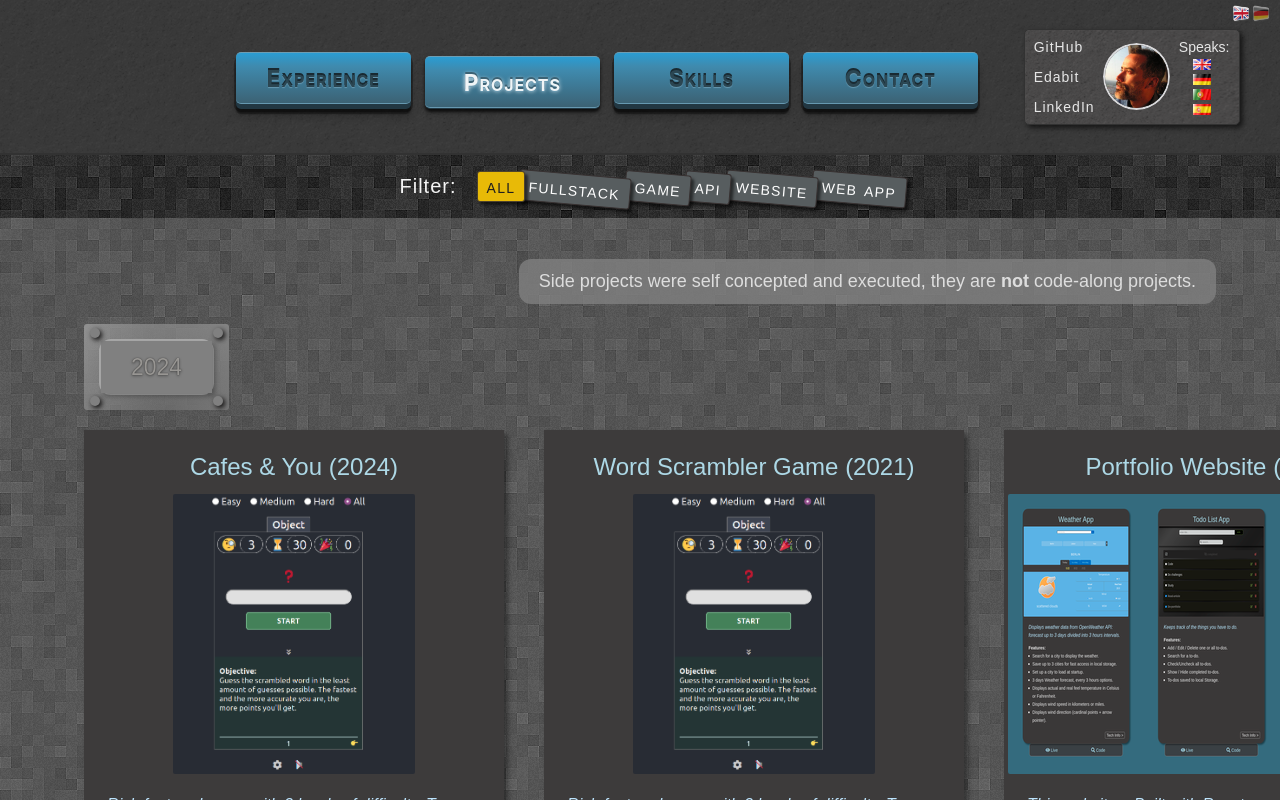
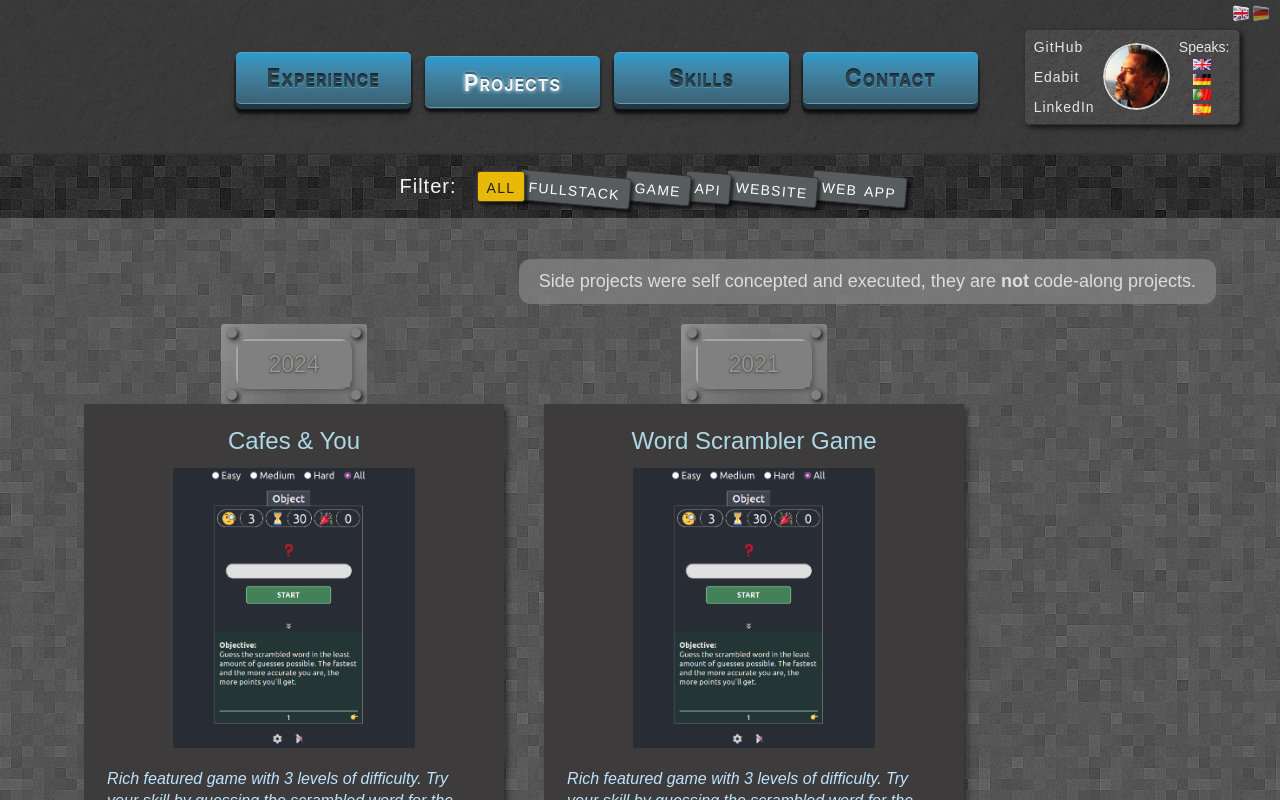
Before and after one commit to hugCarvalho/portfolio, a React (Create React App) app: page /#/projects in a window 1280 px wide. Shown: the top 800 px of the page. Built offline with nearby package versions, Linux system fonts and the light colour scheme.

Commit message:
refctor to use datum individually

```diff
--- a/src/Pages/Projects/RenderProjects.js
+++ b/src/Pages/Projects/RenderProjects.js
@@ -1,8 +1,9 @@
 import React, { useEffect, useState } from "react";
 import styled from "styled-components";
 import { LanguageContext } from "../../App";
+import { DatumPlaque } from "../../components/DatumPlaque";
 import { IsActiveContext } from "../../components/Header/NavButtons/RenderNavButtons";
-import { PROJECT_FILTERS, projectsData } from "./data/projectsData";
+import { PROJECT_FILTERS, PROJECTS_DATA_STRUCTURE } from "./data/projectsData";
 import FilterBar from "./FilterBy/FilterBy";
 import ProjectCard from "./ProjectCard/ProjectCard";
 import "./RenderProjects.scss";
@@ -10,8 +11,8 @@ import "./RenderProjects.scss";
 const ProjectsContainer = styled.section`
   display: flex;
   flex-direction: row;
-  background: "orange";
   width: 100%;
+  flex-wrap: wrap;
 `
 const ProjectsHeading = styled.p`
   color: white;
@@ -26,47 +27,6 @@ const DialogText = styled(ProjectsHeading)`
   align-self: flex-end;
   margin: 0 0 20px 20px;
   opacity: .8;
-`
-const DatumPlaque = styled(ProjectsHeading)`
-  background: linear-gradient(217deg, rgb(132 132 132), rgba(255, 0, 0, 0) 70.71%), linear-gradient(127deg, rgb(152 152 152 / 93%), rgba(0, 255, 0, 0) 70.71%), linear-gradient(336deg, rgb(110 110 110), rgba(0, 0, 255, 0) 82.71%);
-  /* background: linear-gradient(#676464, #827d7d); */
-  padding: 15px;
-  width: fit-content;
-  border-radius: 3px;
-  position: relative;
-`
-const Nail = styled.span`
-  position: absolute;
-  background: gray;
-  width: 10px;
-  height: 10px;
-  border-radius: 100%;
-  box-shadow: 2px 2px 5px 0px rgb(14, 13, 13);
-`
-const Nail1 = styled(Nail)`
-  left: 4%;
-  top: 5%;
-`
-const Nail2 = styled(Nail)`
-  right: 4%;
-  top: 5%;
-`
-const Nail3 = styled(Nail)`
-  right: 4%;
-  bottom: 5%;
-`
-const Nail4 = styled(Nail)`
-  left: 4%;
-  bottom: 5%;
-`
-const Engraved = styled.div`
-  font-size: 23px;
-  color: gray;
-  color: #989693;
-  text-align: center;
-  padding: 10px 30px;
-  box-shadow: 3px 3px 5px rgba(0, 0, 0, 0.3);
-  text-shadow: 0px 0px 1px rgb(0 0 0 / 60%), 0px 1px 3px rgba(0, 0, 0, 0.4);
 `
 
 function RenderProjects() {
@@ -123,35 +83,37 @@ function RenderProjects() {
         setFilterBy={setFilterBy}
         isLanguageEnglish={isLanguageEnglish}
       />
-
+      {/* Projects container  */}
       <main className="RenderProjects">
-        {/* <WrapperTextAndContent> */}
         <DialogText>
           Side projects were self concepted and executed, they are <span style={{fontWeight: 700}}>not</span> code-along projects.
         </DialogText>
 
         {/* DATE PLAQUE */}
-        {filterBy === "all" && <DatumPlaque>
-          <div style={{border: "2px solid darkgrey", borderRadius: "12px"}}>
-            <div style={{background: "gray", padding:"0px", textAlign: "center"}}>
-              <Engraved>
-              2024
-              </Engraved>
-            </div>
-          </div>
-          <Nail1/>
-          <Nail2/>
-          <Nail3/>
-          <Nail4/>
-        </DatumPlaque>}
+        {/* {filterBy === "all" && <>
+          <DatumPlaque/>
+          <div >
+                <DatumPlaque/>
+                <ProjectCard
+                  backCardHeight={cardHeight}
+                  setFrontSideActive={setFrontSideActive}
+                  frontSideActive={frontSideActive}
+                  project={PROJECTS_DATA_STRUCTURE[0]}
+                  language={isLanguageEnglish ? "en" : "de"}
+                  toggleTechInfoFeatures={toggleTechInfoFeatures}
+                  id={id}
+                />
+                </div>
+        </>} */}
 
         {/* PROJECTS */}
         <ProjectsContainer>
-        {filterTechsBy(projectsData, filterBy)
+        {filterTechsBy(PROJECTS_DATA_STRUCTURE, filterBy)
           .map((project, i) => {
-            const language = isLanguageEnglish ? "en" : "de";
+            const language = isLanguageEnglish ? "en" : "de"
             return (
               <div key={i}>
+                <DatumPlaque datum={project.datum}/>
                 <ProjectCard
                   backCardHeight={cardHeight}
                   setFrontSideActive={setFrontSideActive}
@@ -166,7 +128,6 @@ function RenderProjects() {
             })
             .reverse()}
             </ProjectsContainer>
-          {/* </WrapperTextAndContent> */}
       </main>
     </>
   );
--- a/src/Pages/Projects/data/projectsData.js
+++ b/src/Pages/Projects/data/projectsData.js
@@ -17,10 +17,11 @@ export const PROJECT_FILTERS = {
   // classes: "classes",
 }
 
-export const projectsData = [
+export const PROJECTS_DATA_STRUCTURE = [
   {
     id: 1,
-    name: "Todo List App (2020)",
+    name: "Todo List App",
+    datum: 2020,
     category: [CATEGORIES.webApp],
     techs: ["React", "classes"],
     img: "media/todo_list_small.png",
@@ -61,7 +62,8 @@ export const projectsData = [
   },
   {
     id: 2,
-    name: "Weather App (2020)",
+    name: "Weather App",
+    datum: 2020,
     category: [CATEGORIES.api, CATEGORIES.webApp],
     techs: ["React", "API"],
     img: "media/weather_night_small.png",
@@ -114,7 +116,8 @@ export const projectsData = [
   },
   {
     id: 4,
-    name: "Portfolio Website (2020)",
+    name: "Portfolio Website",
+    datum: 2020,
     category: [CATEGORIES.website],
     techs: ["React", "hooks", "Tests"],
 
@@ -164,7 +167,8 @@ export const projectsData = [
   },
   {
     id: 5,
-    name: "Word Scrambler Game (2021)",
+    name: "Word Scrambler Game",
+    datum: 2021,
     category: [CATEGORIES.game],
     techs: ["React", "hooks"],
 
@@ -227,7 +231,8 @@ export const projectsData = [
   },
   {
     id: 6,
-    name: "Cafes & You (2024)",
+    name: "Cafes & You",
+    datum: 2024,
     category: [CATEGORIES.fullstack, CATEGORIES.api, CATEGORIES.webApp],
     techs: ["React", "hooks"],
 
--- /dev/null
+++ b/src/components/DatumPlaque.jsx
@@ -0,0 +1,60 @@
+import styled from "styled-components"
+
+const DatumPlaqueContainer = styled.div`
+  background: linear-gradient(217deg, rgb(132 132 132), rgba(255, 0, 0, 0) 70.71%), linear-gradient(127deg, rgb(152 152 152 / 93%), rgba(0, 255, 0, 0) 70.71%), linear-gradient(336deg, rgb(110 110 110), rgba(0, 0, 255, 0) 82.71%);
+  /* background: linear-gradient(#676464, #827d7d); */
+  padding: 15px;
+  width: fit-content;
+  border-radius: 3px;
+  position: relative;
+  margin: auto;
+`
+const Nail = styled.span`
+  position: absolute;
+  background: gray;
+  width: 10px;
+  height: 10px;
+  border-radius: 100%;
+  box-shadow: 2px 2px 5px 0px rgb(14, 13, 13);
+`
+const Nail1 = styled(Nail)`
+  left: 4%;
+  top: 5%;
+`
+const Nail2 = styled(Nail)`
+  right: 4%;
+  top: 5%;
+`
+const Nail3 = styled(Nail)`
+  right: 4%;
+  bottom: 5%;
+`
+const Nail4 = styled(Nail)`
+  left: 4%;
+  bottom: 5%;
+`
+const Engraved = styled.div`
+ font-size: 23px;
+  color: gray;
+  color: #989693;
+  text-align: center;
+  padding: 7px 30px;
+  box-shadow: 3px 3px 5px rgba(0, 0, 0, 0.3);
+  text-shadow: 0px 0px 1px rgb(0 0 0 / 60%), 0px 1px 3px rgba(0, 0, 0, 0.4);
+`
+
+export const DatumPlaque = ({datum}) => {
+  return <DatumPlaqueContainer>
+    <div style={{border: "2px solid darkgrey", borderRadius: "12px"}}>
+      <div style={{background: "gray", padding:"0px", textAlign: "center"}}>
+        <Engraved>
+          {datum}
+        </Engraved>
+      </div>
+    </div>
+    <Nail1/>
+    <Nail2/>
+    <Nail3/>
+    <Nail4/>
+  </DatumPlaqueContainer>
+}
```
